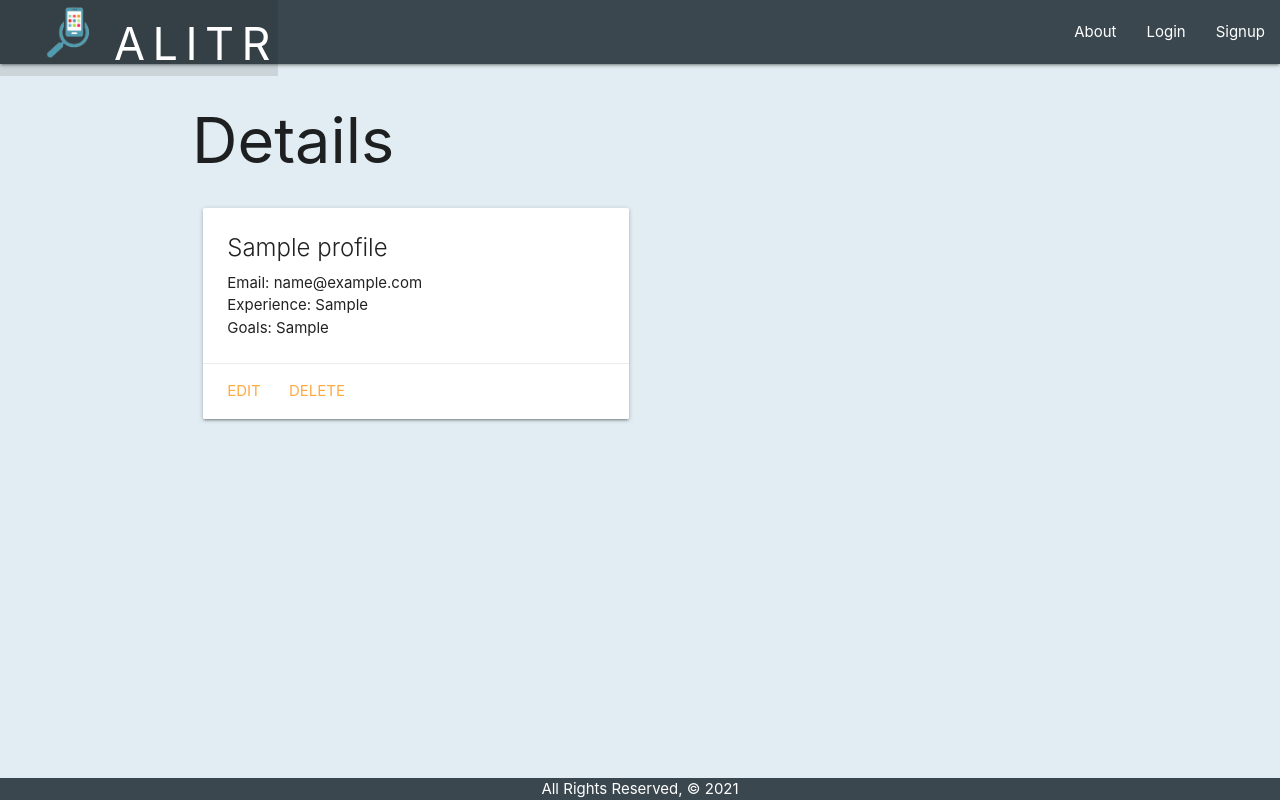
After one commit to cocampo0915/Alitr, a Django app: page /profiles/1/ in a window 1280 px wide. The commit adds this page. Run offline with Django 3.2, Linux system fonts and the light colour scheme; tables that the repository leaves empty hold one stand-in row (values such as "Sample post").

Commit message:
'adds user profile model, views, urls, migration'

```diff
--- a/alitr/main_app/models.py
+++ b/alitr/main_app/models.py
@@ -68,3 +68,19 @@ class Status(models.Model):
     ordering = ['-date']
 
 # placeholder for Company model if possible -CO
+
+#User Profile model
+class Profile(models.Model):
+  name = models.CharField(max_length=50)
+  email = models.CharField(max_length=20)
+  experience = models.TextField(max_length=500,
+        blank=True)
+  goals = models.TextField(max_length=500,
+        blank=True)
+
+
+  def __str__(self):
+    return self.name
+
+  def get_absolute_url(self):
+    return reverse('profiles_detail', kwargs={'pk': self.id})
--- a/alitr/main_app/templates/base.html
+++ b/alitr/main_app/templates/base.html
@@ -24,6 +24,8 @@
                     {% if user.is_authenticated %}
                         <li><a href="{% url 'index' %}">View All Job Apps</a></li>
                         <li><a href="{% url 'jobs_create' %}">Add Job App</a></li>
+                        <li><a href="{% url 'profiles_create' %}">Add User Profile</a></li>
+                        <li><a href="{% url 'profiles_index' %}">View User</a></li>
                         <li><a href="{% url 'logout' %}">Logout</a></li>
                     {% else %}
                         <li><a href="{% url 'login' %}">Login</a></li>
--- a/alitr/main_app/templates/home.html
+++ b/alitr/main_app/templates/home.html
@@ -1,8 +1,9 @@
 {% extends 'base.html' %}
 {% block content %}
 
+
 <h1>ALITR</h1>
-{% load static %} <img src="{% static 'images/logo.png' %}" alt="home" />
+{% load static %} <img src="{% static 'images/logo.png' %}" alt="home"   />
 <p>Job application tracking made simple</p>
 
 
--- /dev/null
+++ b/alitr/main_app/templates/main_app/profile_detail.html
@@ -0,0 +1,22 @@
+{% extends 'base.html' %}
+{% block content %}
+
+<h1>Details</h1>
+
+<div class="row">
+  <div class="col s6 col-offset-3">
+    <div class="card">
+      <div class="card-content">
+        <span class="card-title">{{ profile.name }}</span>
+        <p>Email: {{ profile.email }}</p>
+        <p>Experience: {{ profile.experience }}</p>
+        <p>Goals: {{ profile.goals }}</p>
+      </div>
+      <div class="card-action">
+        <a href="{% url 'profiles_update' profile.id %}">Edit</a>
+        <a href="{% url 'profiles_delete' profile.id %}">Delete</a>
+      </div>
+    </div>
+  </div>
+</div>
+{% endblock %}
--- a/alitr/main_app/urls.py
+++ b/alitr/main_app/urls.py
@@ -17,6 +17,13 @@ urlpatterns = [
 
     # User
     path('accounts/signup', views.signup, name='signup'),
+    #Profile
+    path('profiles/', views.ProfileList.as_view(), name='profiles_index'),
+    path('profiles/<int:pk>/', views.ProfileDetail.as_view(), name='profiles_detail'),
+    path('profiles/create/', views.ProfileCreate.as_view(), name='profiles_create'),
+    path('profiles/<int:pk>/update/', views.ProfileUpdate.as_view(), name='profiles_update'),
+    path('profiles/<int:pk>/delete/', views.ProfileDelete.as_view(), name='profiles_delete'),
+
 ]
 
 urlpatterns += staticfiles_urlpatterns()
--- a/alitr/main_app/views.py
+++ b/alitr/main_app/views.py
@@ -3,6 +3,9 @@ from .models import Job_application, Status
 from os import error
 from django.shortcuts import render, redirect
 from django.views.generic.edit import CreateView, UpdateView, DeleteView
+from django.views.generic import ListView, DetailView
+from .models import Profile
+
 
 
 # imports for user authentication
@@ -75,3 +78,22 @@ def add_status(request, job_id):
         new_status.save()
 
     return redirect('detail', job_id=job_id)
+
+#ProfileViews
+class ProfileList(ListView):
+  model = Profile
+
+class ProfileDetail(DetailView):
+  model = Profile
+
+class ProfileCreate(CreateView):
+  model = Profile
+  fields = '__all__'
+
+class ProfileUpdate(UpdateView):
+  model = Profile
+  fields = ['name', 'email']
+
+class ProfileDelete(DeleteView):
+  model = Profile
+  success_url = '/profiles/'
```
Also changed, not shown: alitr/main_app/templates/main_app/profile_confirm_delete.html (added, +13 -0 lines), alitr/main_app/templates/main_app/profile_form.html (added, +19 -0 lines), alitr/main_app/templates/main_app/profile_list.html (added, +19 -0 lines), alitr/main_app/forms.py (line endings or trailing spaces), alitr/main_app/migrations/0003_profile.py (added), alitr/main_app/migrations/0004_auto_20210724_1641.py (added).
